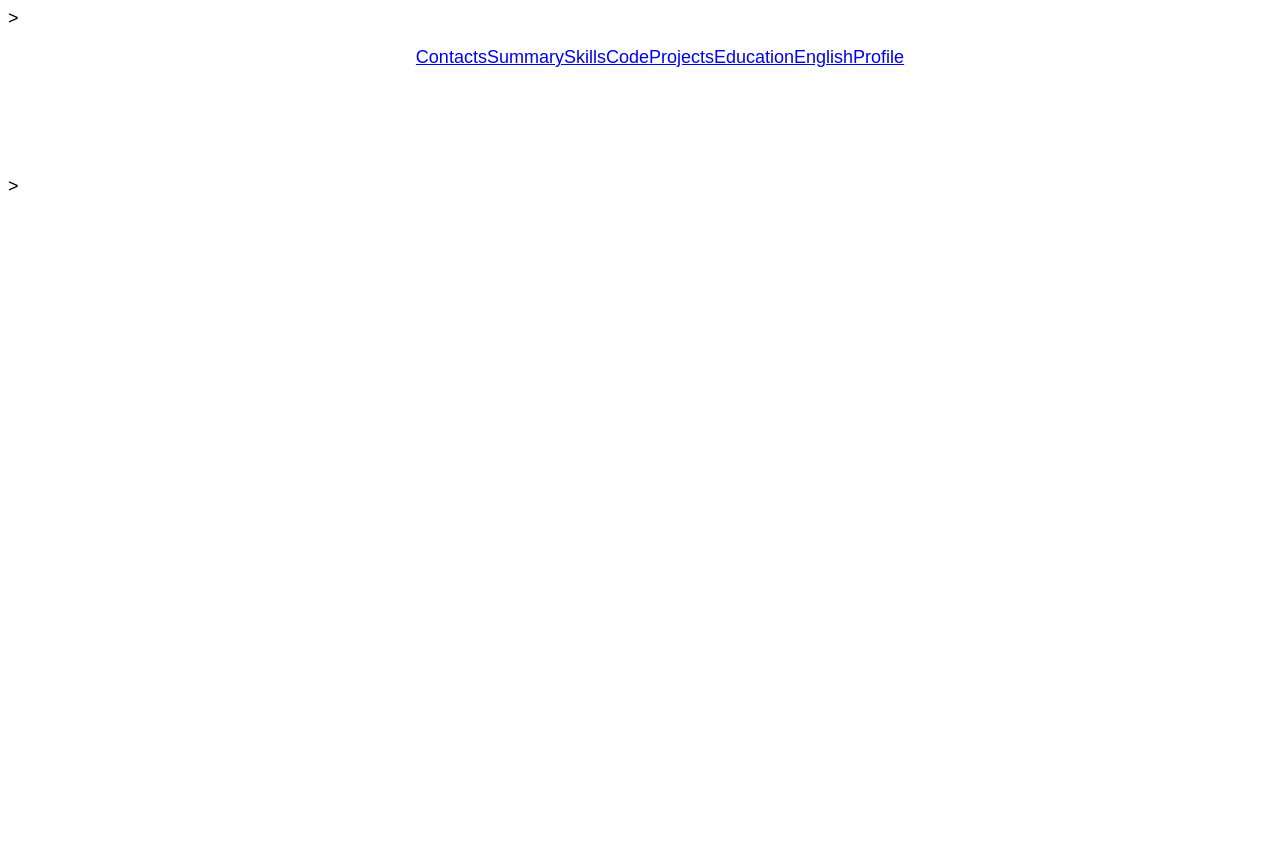
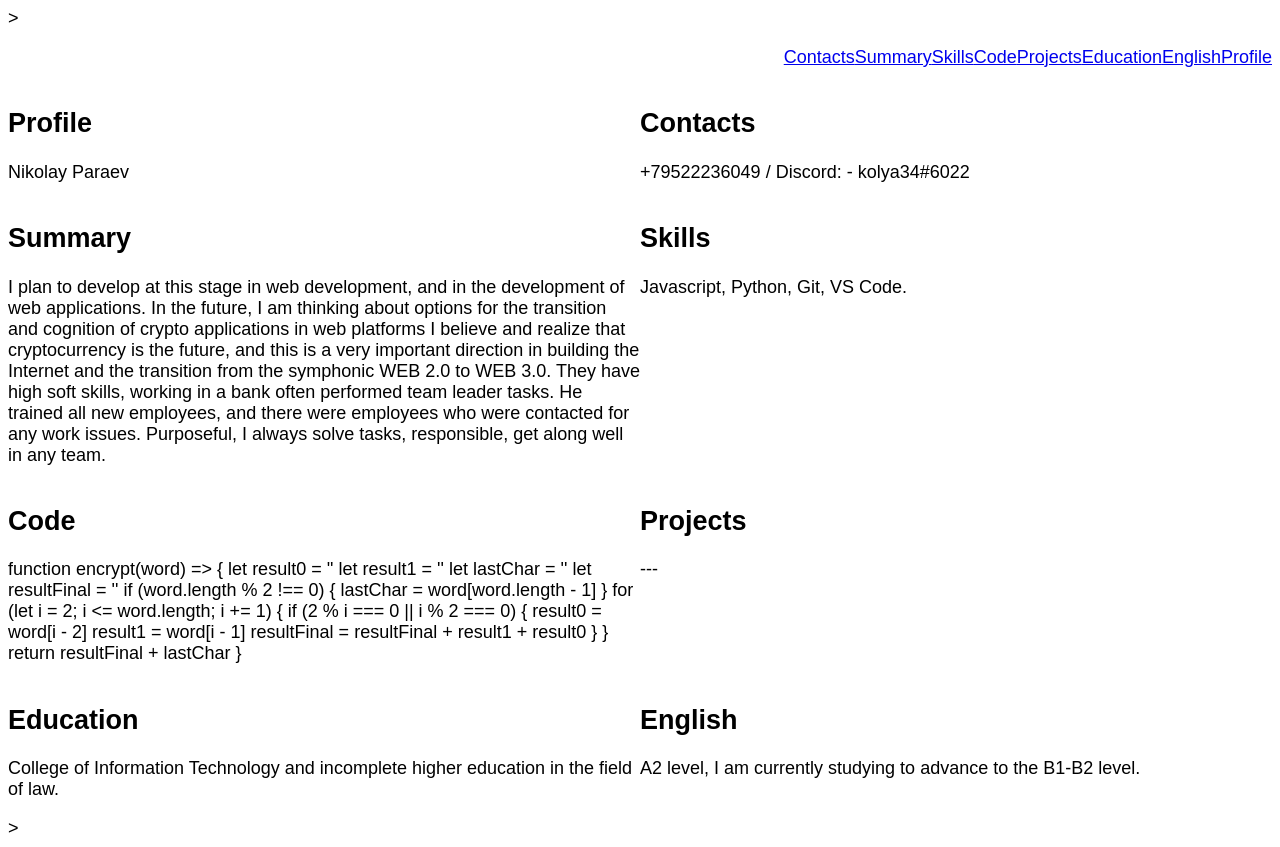
Before and after one commit to kolya34/rsschool-cv, a plain HTML site: page index.html in a window 1280 px wide. Before the commit the page ends 800 px from the top, so only its background shows below. Drawn offline with Linux system fonts and the light colour scheme; a web font is replaced by a local one.

Commit message:
fix: add more information to cv

```diff
--- a/index.html
+++ b/index.html
@@ -25,28 +25,36 @@
         </header>
         <main class="main main-container" >
             <section class="section" id="profile">
-                <h1 class="section-title"></h1>
+                <h1 class="section-title">Profile</h1>
+                <p>Nikolay Paraev</p>
             </section>
             <section class="section" id="contacts">
-                <h1 class="section-title"></h1>
+                <h1 class="section-title">Contacts</h1>
+                <p>+79522236049 / Discord: - kolya34#6022
             </section>
             <section class="section" id="summary">
-                <h1 class="section-title"></h1>
+                <h1 class="section-title">Summary</h1>
+                <p>I plan to develop at this stage in web development, and in the development of web applications. In the future, I am thinking about options for the transition and cognition of crypto applications in web platforms I believe and realize that cryptocurrency is the future, and this is a very important direction in building the Internet and the transition from the symphonic WEB 2.0 to WEB 3.0. They have high soft skills, working in a bank often performed team leader tasks. He trained all new employees, and there were employees who were contacted for any work issues. Purposeful, I always solve tasks, responsible, get along well in any team.</p>
             </section>
             <section class="section" id="skills">
-                <h1 class="section-title"></h1>
+                <h1 class="section-title">Skills</h1>
+                <p>Javascript, Python, Git, VS Code.</p>
             </section>
             <section class="section" id="code">
-                <h1 class="section-title"></h1>
+                <h1 class="section-title">Code</h1>
+                <p>function encrypt(word) => { let result0 = '' let result1 = '' let lastChar = '' let resultFinal = '' if (word.length % 2 !== 0) { lastChar = word[word.length - 1] } for (let i = 2; i <= word.length; i += 1) { if (2 % i === 0 || i % 2 === 0) { result0 = word[i - 2] result1 = word[i - 1] resultFinal = resultFinal + result1 + result0 } } return resultFinal + lastChar }</p>
             </section>
             <section class="section" id="projects">
-                <h1 class="section-title"></h1>
+                <h1 class="section-title">Projects</h1>
+                <p>---</p>
             </section>
             <section class="section" id="education">
-                <h1 class="section-title"></h1>
+                <h1 class="section-title">Education</h1>
+                <p>College of Information Technology and incomplete higher education in the field of law.</p>
             </section>
             <section class="section" id="english">
-                <h1 class="section-title"></h1>
+                <h1 class="section-title">English</h1>
+                <p>A2 level, I am currently studying to advance to the B1-B2 level.</p>
             </section>
         </main>
         <footer class="footer"></footer>
```
